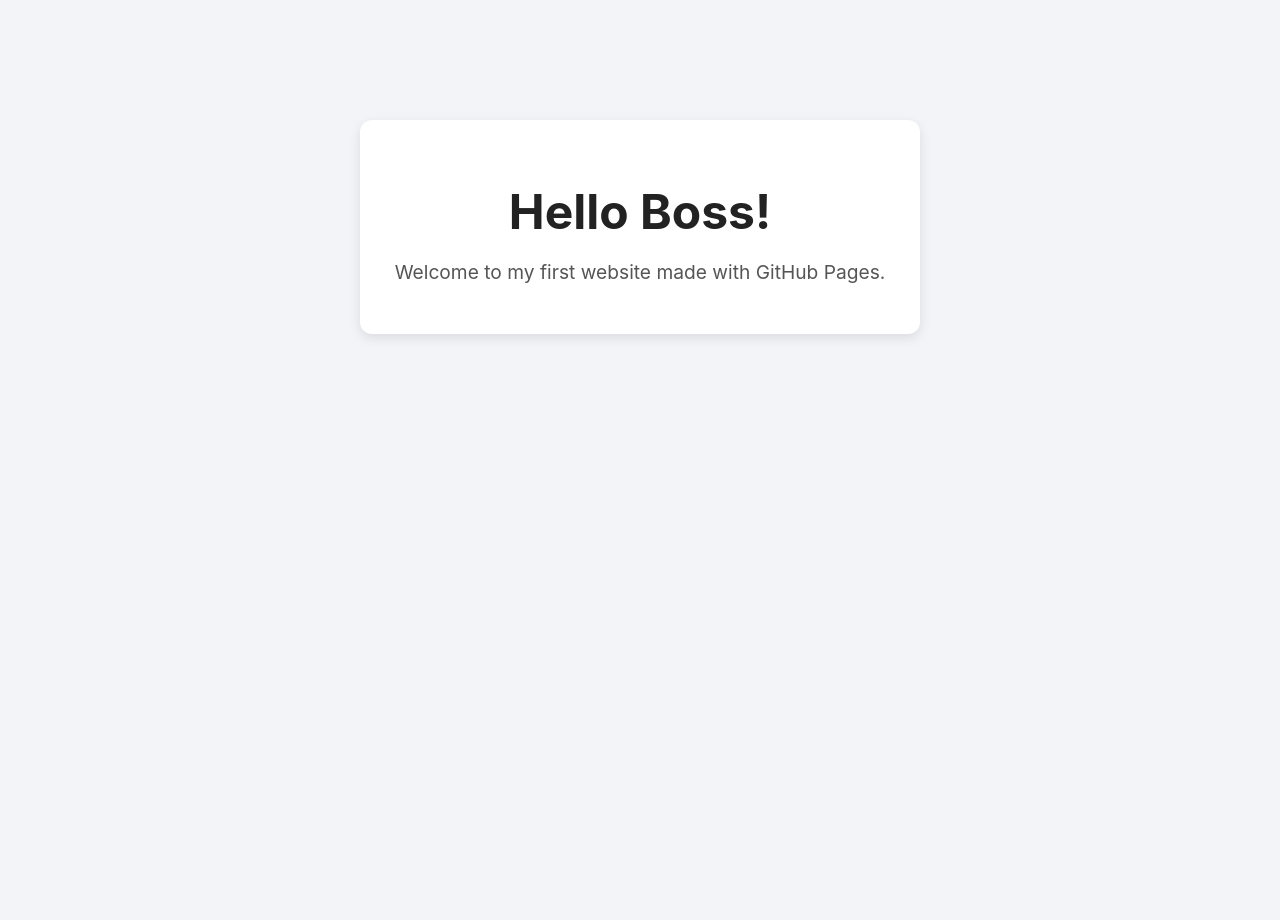
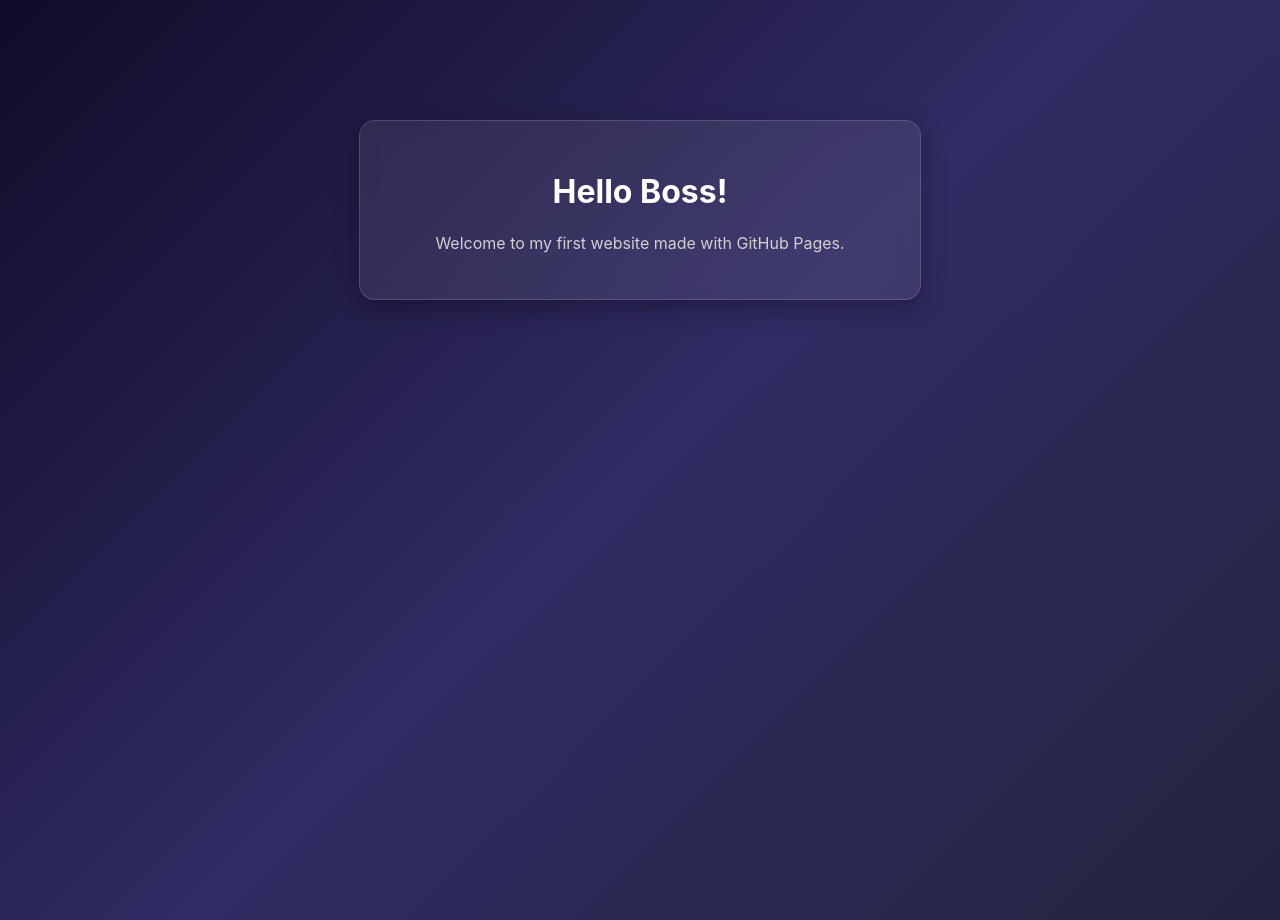
Before and after one commit to b97958079-star/first, a plain HTML site: page index.html in a window 1280 px wide. Before the commit the page ends 800 px from the top, so only its background shows below. Drawn offline with Linux system fonts and the light colour scheme.

Commit message:
Update style.css

```diff
--- a/style.css
+++ b/style.css
@@ -2,34 +2,35 @@ body {
     margin: 0;
     padding: 0;
     font-family: "Inter", Arial, sans-serif;
-    background: #f2f4f7;
-    color: #333;
+    background: linear-gradient(135deg, #0f0c29, #302b63, #24243e);
+    color: #fff;
     text-align: center;
+    min-height: 100vh;
 }
-
 .container {
     margin-top: 120px;
 }
 
 h1 {
-    font-size: 3rem;
-    margin-bottom: 10px;
-    color: #222;
+    color: #ffffff;
 }
 
 p {
-    font-size: 1.2rem;
-    color: #555;
+    color: #d1d1d1;
 }
 
 .card {
-    background: white;
+    background: rgba(255, 255, 255, 0.08);
+    border: 1px solid rgba(255, 255, 255, 0.15);
     padding: 30px;
     width: 70%;
     max-width: 500px;
     margin: 20px auto;
-    border-radius: 12px;
-    box-shadow: 0 4px 12px rgba(0,0,0,0.1);
+    border-radius: 16px;
+    box-shadow: 0 8px 25px rgba(0,0,0,0.3);
+    backdrop-filter: blur(10px);
+    animation: fadeUp 1s ease-out;
+    color: #e6e6e6;
 }
 /* Fade + Slide Animation */
 @keyframes fadeUp {
```
